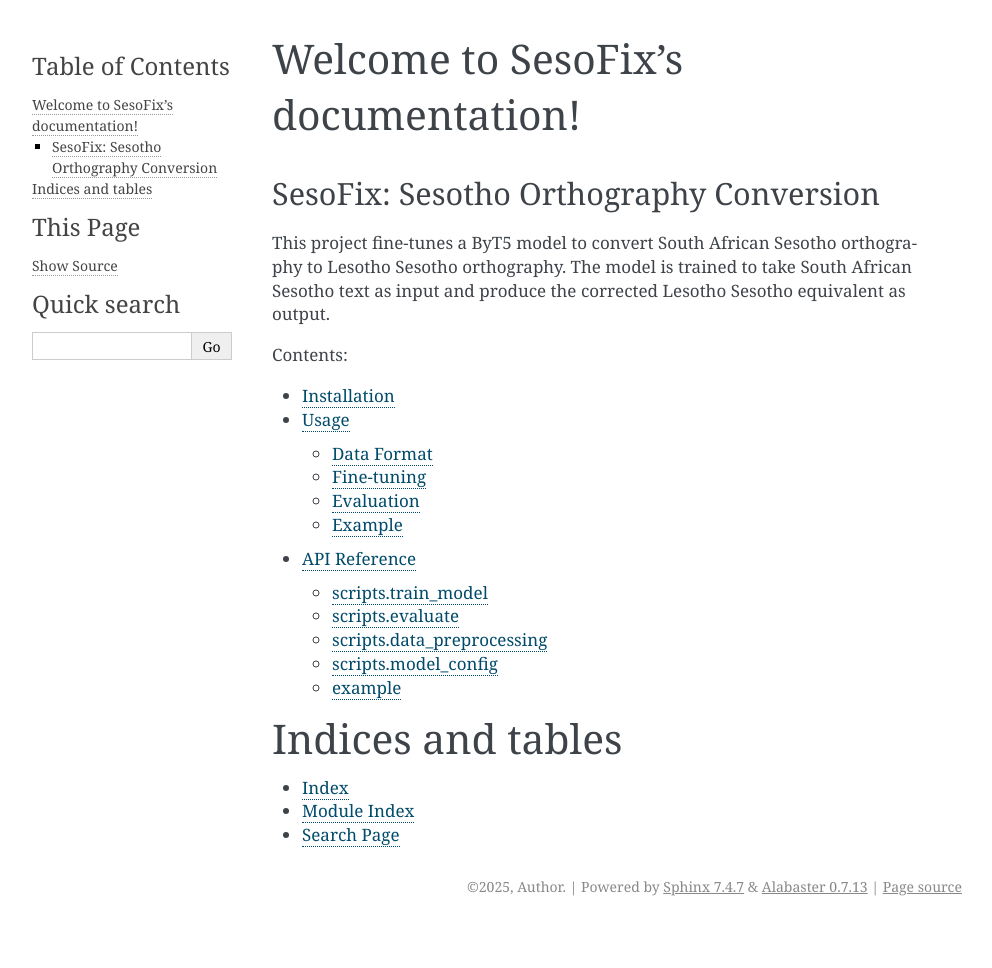
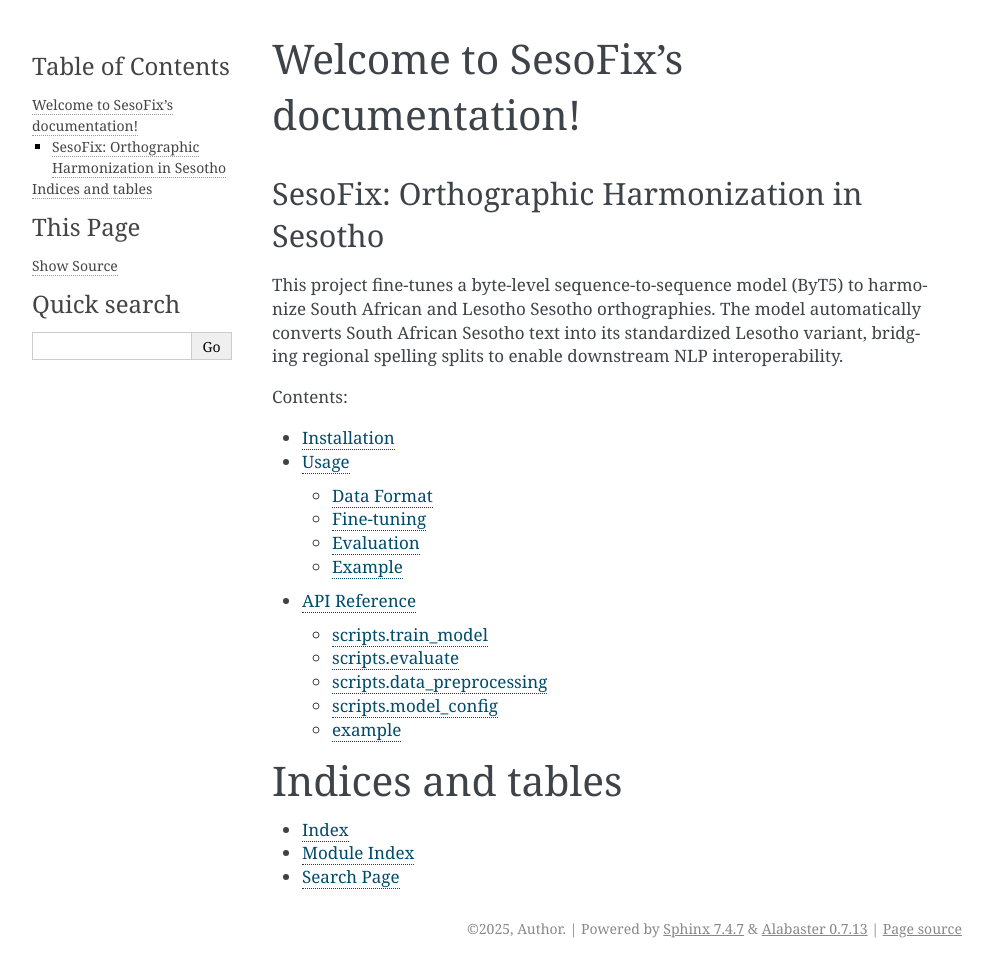
Before and after one commit to OmondiKevin/SesoFix, a Sphinx documentation site: the page built from docs/source/index.rst, in a window 1280 px wide. Shown: the whole page, without its empty margins (148-1140 px from the left). Built offline with Sphinx 7.4.7, drawn with Linux system fonts in a browser that asks for light colours; before the commit the page ends 926 px from its top, so only the background shows below that.

Commit message:
docs: Update documentation index and configuration for orthographic harmonization framing

```diff
--- a/docs/source/conf.py
+++ b/docs/source/conf.py
@@ -10,7 +10,7 @@
 # -- Project information -----------------------------------------------------
 # https://www.sphinx-doc.org/en/master/usage/configuration.html#project-information
 
-project = 'SesoFix: Bridging Orthographic Divergence in Sesotho Using a Low-Resource Post-editing Approach'
+project = 'SesoFix: Orthographic Harmonization in Sesotho Using a Byte-Level Sequence-to-Sequence Approach'
 copyright = '2025, Author'
 author = 'Kevin Omondi and Lebohang Nkale'
 
--- a/docs/source/index.rst
+++ b/docs/source/index.rst
@@ -1,10 +1,10 @@
 Welcome to SesoFix's documentation!
 ==================================
 
-SesoFix: Sesotho Orthography Conversion
----------------------------------------
+SesoFix: Orthographic Harmonization in Sesotho
+----------------------------------------------
 
-This project fine-tunes a ByT5 model to convert South African Sesotho orthography to Lesotho Sesotho orthography. The model is trained to take South African Sesotho text as input and produce the corrected Lesotho Sesotho equivalent as output.
+This project fine-tunes a byte-level sequence-to-sequence model (ByT5) to harmonize South African and Lesotho Sesotho orthographies. The model automatically converts South African Sesotho text into its standardized Lesotho variant, bridging regional spelling splits to enable downstream NLP interoperability.
 
 .. toctree::
    :maxdepth: 2
```
Also changed, not shown: docs/index.md (+1 -1 lines).
